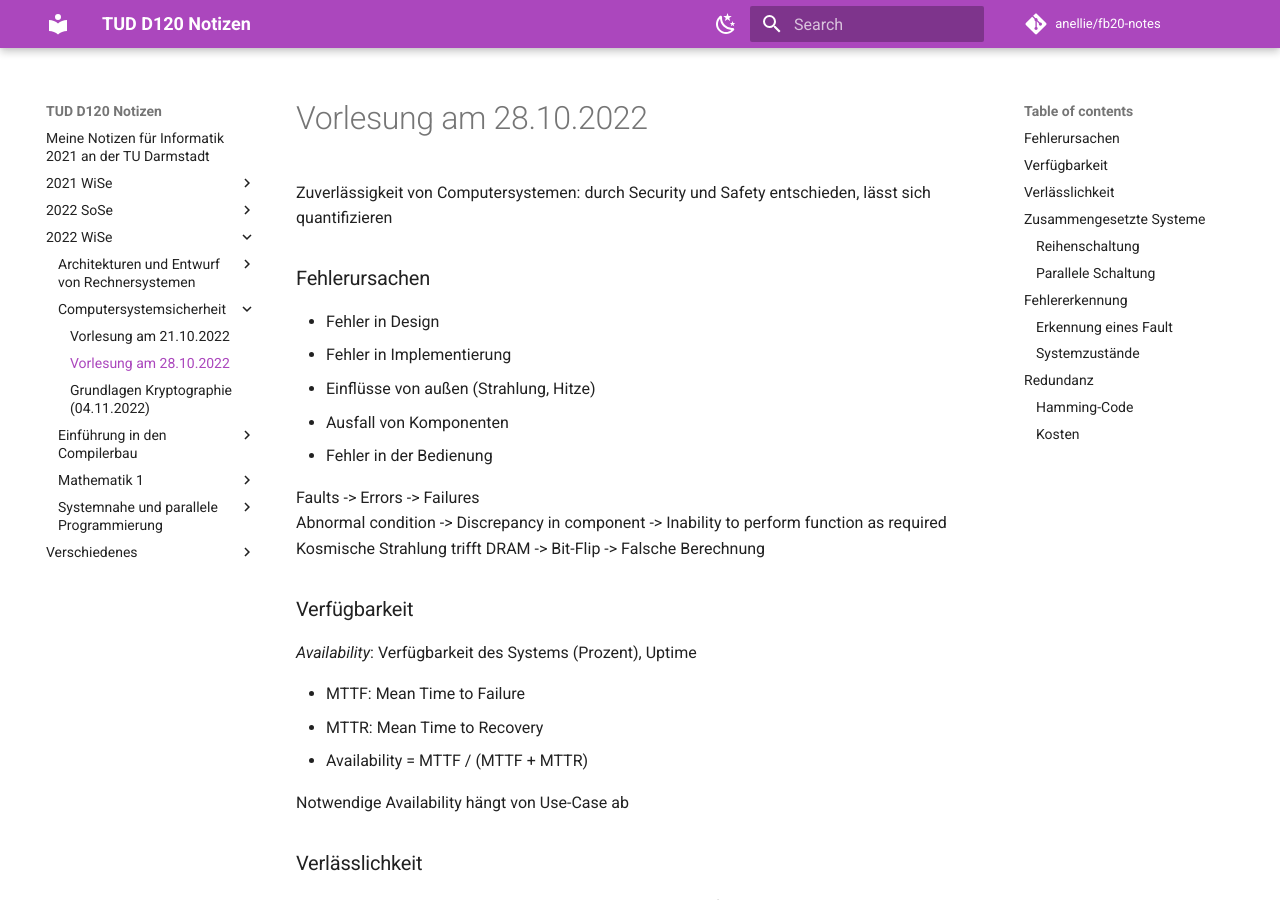
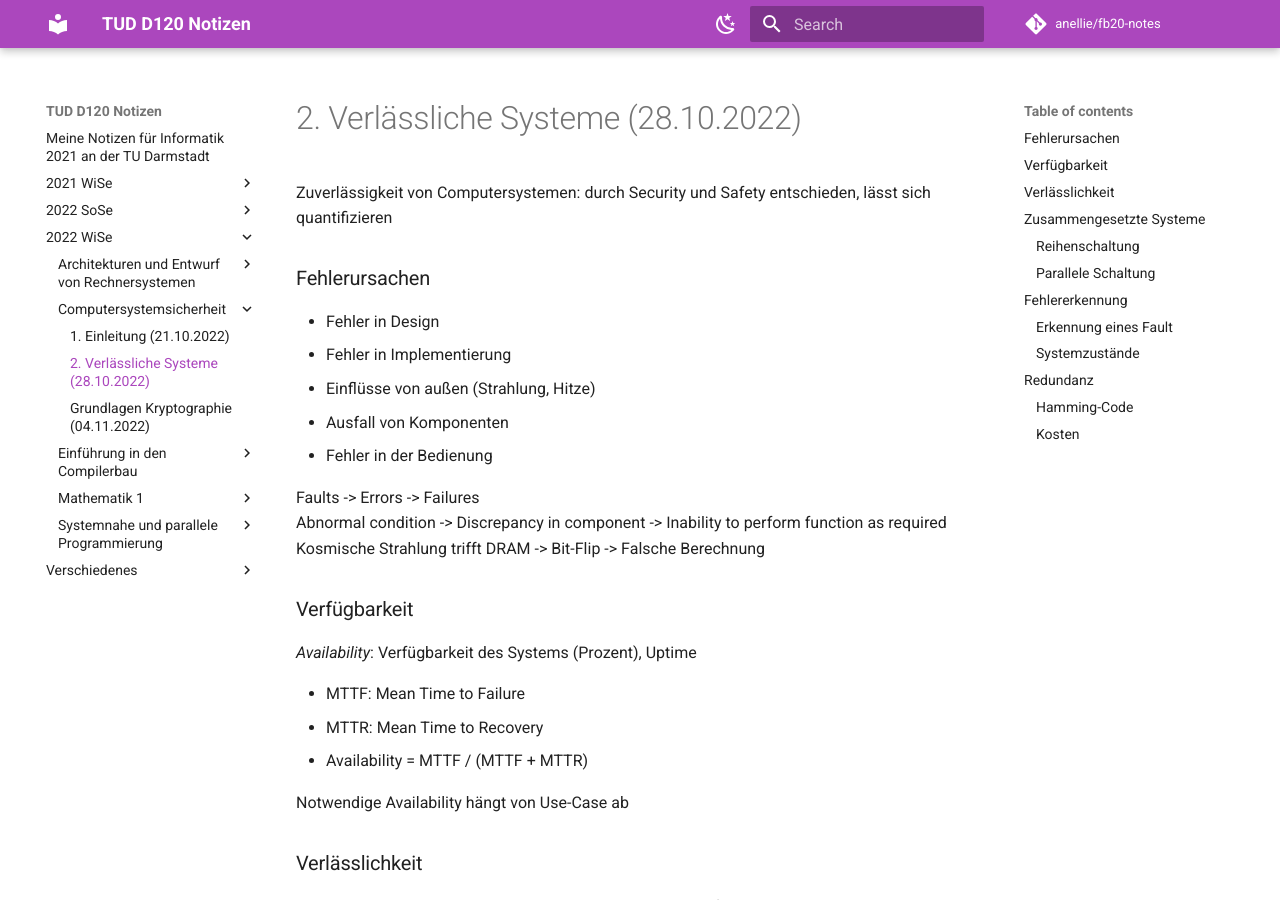
Before and after one commit to aurelilia/fb20-notes, an MkDocs documentation site: the page built from docs/2022 - WiSe/Computersystemsicherheit/2_28.10.2022.md, in a window 1280 px wide and 900 px high. Built offline with MkDocs 1.6.1 and Material for MkDocs 9.7.7, drawn with Linux system fonts in a browser that asks for light colours; comment, search, counter and statistics services are not loaded.

Commit message:
Rename CSS 1/2

```diff
--- a/docs/2022 - WiSe/Computersystemsicherheit/1_21.10.2022.md
+++ b/docs/2022 - WiSe/Computersystemsicherheit/1_21.10.2022.md
@@ -1,4 +1,4 @@
-# Vorlesung am 21.10.2022
+# 1. Einleitung (21.10.2022)
 Computersysteme müssen auch bei Fehlern/Angriffen funktionieren.
 Unterscheidung:
 
--- a/docs/2022 - WiSe/Computersystemsicherheit/2_28.10.2022.md
+++ b/docs/2022 - WiSe/Computersystemsicherheit/2_28.10.2022.md
@@ -1,4 +1,4 @@
-# Vorlesung am 28.10.2022
+# 2. Verlässliche Systeme (28.10.2022)
 Zuverlässigkeit von Computersystemen: durch Security und Safety
 entschieden, lässt sich quantifizieren
 
```
